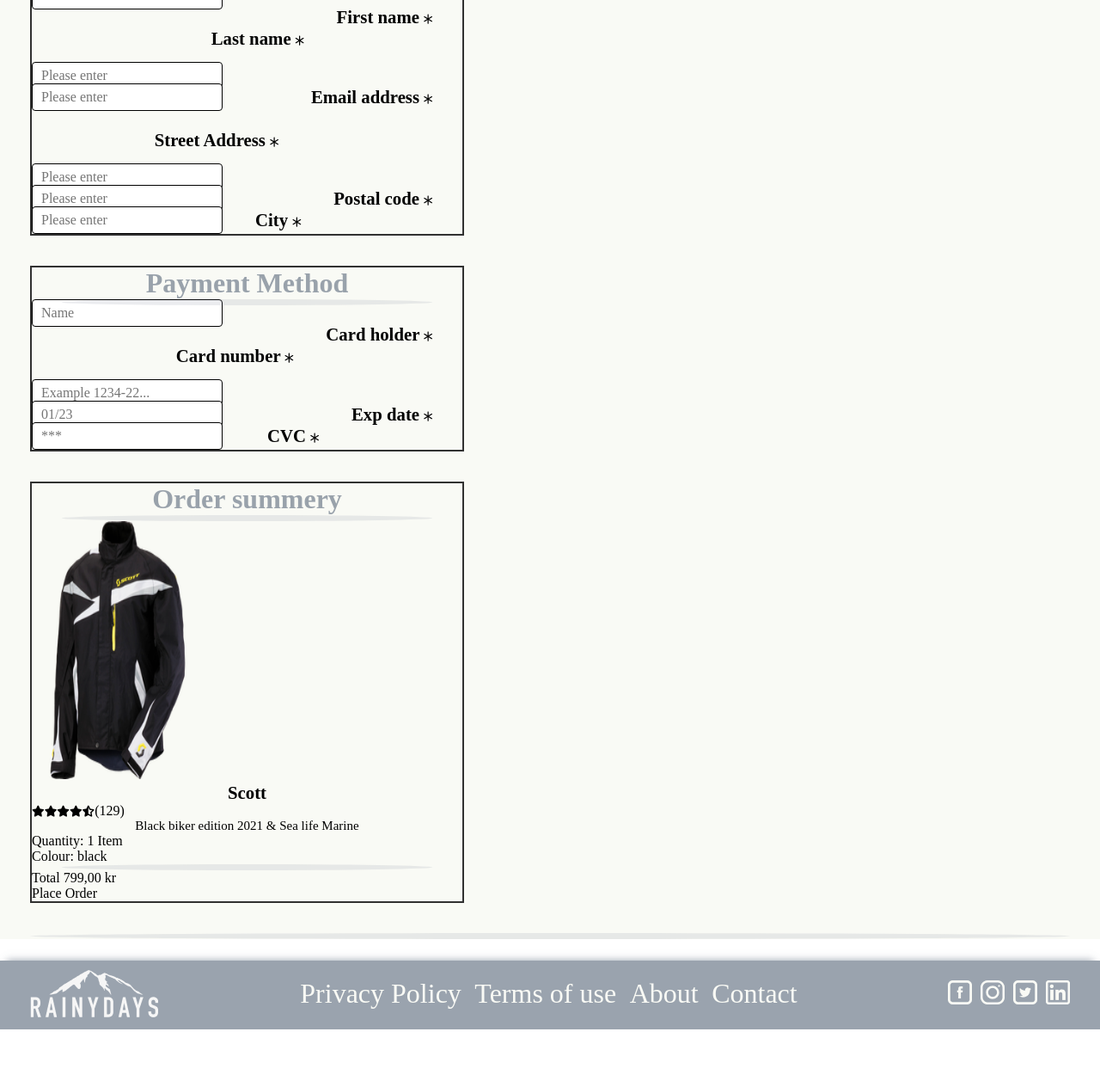
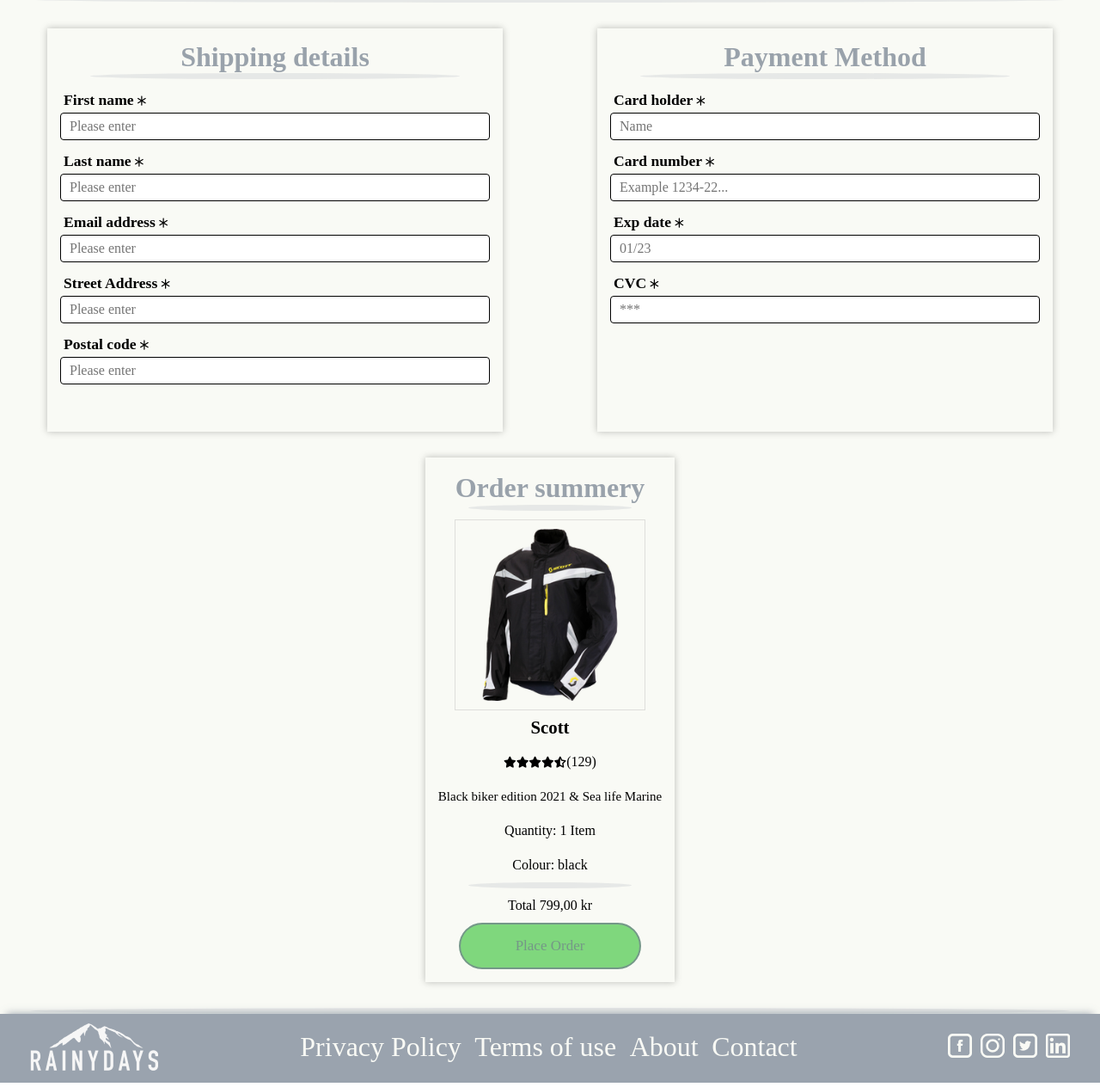
Before and after one commit to Nikita-stud/Interaction-Design, a plain HTML site: page checkout.html in a window 1280 px wide. Shown: the part 139-1403 px from the top of the page at 86% size. Before the commit the page ends 1341 px from the top, so only its background shows below. Drawn offline with Linux system fonts and the light colour scheme; a web font is replaced by a local one.

Commit message:
almost done

```diff
--- a/checkout.html
+++ b/checkout.html
@@ -15,7 +15,7 @@
 
 
 <body>
-  <header>
+  <header class="relative-header">
     <section class="dark-header">
       <p>Sale up to 20%</p>
     </section>
@@ -41,15 +41,15 @@
   </header>
 
   <main>
-
-    <h1 class="grey">Checkout</h1>
+    <h1 class="h1-grey">Checkout</h1>
     <div class="line"></div>
 
-
-    <section class="contact-field">
-      <h1 class="h1-grey">Shipping details</h1>
+    <section class="main-flex">
+    <section class="shipping-field">
+      <h2 class="h2-grey">Shipping details</h1>
       <div class="line"></div>
-      <form action="#" method="post"></form>
+      <form action="#" method="post">
+        <div class="input-section">
           <label type="fname">First name <i class="fa-sharp fa-regular fa-asterisk"></i></label>
           <input type="text" id="fname" name="first-name" placeholder="Please enter" required>
           <label type="lname">Last name <i class="fa-sharp fa-regular fa-asterisk"></i></label>
@@ -60,15 +60,15 @@
           <input type="text" id="subject" name="subject" placeholder="Please enter" required>
           <label type="post">Postal code <i class="fa-sharp fa-regular fa-asterisk"></i></label>
           <input type="text" id="post" name="post" placeholder="Please enter" required>
-        <label type="city">City <i class="fa-sharp fa-regular fa-asterisk"></i></label>
-        <input type="text" id="city" name="city" placeholder="Please enter" required>
+        </div>
       </form>
     </section>
 
-    <section class="contact-field">
-      <h1 class="h1-grey">Payment Method</h1>
+    <section class="payment-field">
+      <h2 class="h2-grey">Payment Method</h1>
       <div class="line"></div>
       <form action="#" method="post"></form>
+        <div class="input-section">
           <label type="card-name">Card holder <i class="fa-sharp fa-regular fa-asterisk"></i></label>
           <input type="text" id="card-name" name="card-name" placeholder="Name" required>
           <label type="card-nr">Card number <i class="fa-sharp fa-regular fa-asterisk"></i></label>
@@ -77,11 +77,15 @@
           <input type="email" id="exp" name="exp-date" placeholder="01/23" required>
           <label type="cvc">CVC <i class="fa-sharp fa-regular fa-asterisk"></i></label>
           <input type="text" id="cvc" name="cvc" placeholder="***" required>
+        </div>
       </form>
     </section>
+  </section>
 
-    <section class="contact-field">
-      <h1 class="h1-grey">Order summery</h1>
+
+    <section class="order-section">
+      <div class="order-field">
+        <h2 class="h2-grey">Order summery</h1>
         <div class="line"></div>
         <img src="/pictures/RainyDays_Jacket4.png" class="checkout-img" alt="Black biker 2021 marine jacket"/>
         <p class="jackets-title">Scott</p>
@@ -94,14 +98,10 @@
         <p></p>
         <div class="line"></div>
         <p>Total 799,00 kr</p>
-      <p>Place Order</p>
+        <a href="/checkous-success.html" class="cta-order">Place Order</a>
+      </div>
     </section>
-
-
-
-
     <div class="line"></div>
-
   </main>
 
   <footer>
--- a/styles.css
+++ b/styles.css
@@ -11,6 +11,11 @@
   margin: 0;
   padding: 0;
   background-repeat: no-repeat;
+}
+.body-small{
+    min-height: 100vh;
+    display: grid;
+    grid-template-rows: auto 1fr auto;
 }
 main{
   background-color: var(--white-text-page);
@@ -66,7 +71,7 @@ nav a{
   width: 140px;
   margin: 13px 35px;
 }
-label{
+header label{
   float: right;
   padding: 22px 35px 22px 3px;
   font-size: 30px;
@@ -271,7 +276,7 @@ footer{
   box-shadow: 0px -8px 9px -8px rgba(112, 124, 140, 0.7);
   width: 100%;
   height: 80px;
-  margin-top: 25px;
+  margin-top: 0px;
   font-size: var(--size-text-header-footer);
 }
 .footer-nav{
@@ -380,61 +385,109 @@ footer nav a {
   text-align: center;
   color: var(--grey);
 }
+.question{
+  margin-top: 20px;
+}
 .main-flex{
   display: flex;
-  flex-direction: column;
   justify-content: space-around;
+  align-items: baseline;
 }
+.main-flex > *{
+  flex: 1;
+}
+
 .map{
-  border: #313131 2px solid ;
   align-items: center;
-  display: inline-block;
   max-width: 600px;
-  margin: 35px 35px;
-  clear: both;
+  margin: 35px 0px;
 }
 .map img{
-  max-width: 500px;
-  max-height: 350px;
+  width: 100%;
+  max-height: 400px;
+}
+.h1-grey i{
+  font-size: 1.6rem;
 }
 
 .contact-field{
-  margin: 35px 35px;
-  border: #313131 2px solid ;
-  width: 100%;
-  max-width: 501px;
-}
-form{
-  width: 100%;
-  max-width: 500px;
+  max-width: 561px;
 }
 .input-section{
+  width: 100%;
   display: flex;
   flex-direction: column;
-  width: 100%;
+}
+.input-section > *{
+  flex: 1;
 }
 input, textarea{
-  margin-top: -20px;
   border: 1px solid black;
   border-radius: 4px;
   padding: 6px 10px;
   font-size: var(--form-text);
 }
 label{
-  display: block;
-  font-size: 1.3rem;
+  margin-top: 10px;
+  padding: 4px;
+  font-size: 1.1rem;
   font-weight: bold;
-  margin-top: 0px;
-}
-textarea{
-  height: 76px;
 }
 
 /* -----Checkout----- */
+.shipping-field, .payment-field{
+  max-width: 500px;
+  min-height: 439px;
+  margin:30px 0px;
+  padding: 15px;
+  box-shadow: 0px 0px 8px rgba(0,0,0,0.25);
+}
+
+.order-section{
+ display: grid;
+ place-items: center;
+ margin: 0 0 30px 0;
+}
+.order-field{
+  display: flex;
+  flex-direction: column;
+  justify-content: center;
+  line-height: 40px;
+  align-items: center;
+  max-height: 919px;
+  max-width: 435px;
+  padding: 15px;
+  box-shadow: 0px 0px 8px rgba(0,0,0,0.25);
+}
+
+.input-section__half{
+  display: flex;
+  align-items: center;
+  justify-content: space-between;
+}
+.input-section__half > *{
+
+}
+
+.input-section__half-section{
+}
+
 .checkout-img{
+  padding: 10px;
+  margin-top: 10px;
   width: 200px;
-  height: 300px;
+  height: 200px;
+  border: 1px rgba(128, 128, 128, 0.23) solid;
 }
+
+
+
+
+
+
+
+
+
 
 
 
@@ -526,9 +579,12 @@ textarea{
 
 /* ----- My Bag Page----- */
 .bag{
-  max-width: 858px;
+  display: flex;
+  flex-direction: column;
+  align-items: center;
+  max-width: 758px;
   max-height: 521px;
-  box-shadow: 0px 4px 8px rgba(0, 0, 0, 0.25)
+  box-shadow: 0px 4px 8px rgba(0, 0, 0, 0.25);
 }
 .bag__content{
   display: flex;
@@ -551,10 +607,12 @@ textarea{
 .order-summary{
   display: flex;
   flex-direction: column;
+  line-height: 65px;
   font-size: 2rem;
   max-width: 293px;
   max-height: 618px;
   padding: 10px;
+  margin-top: 60px;
   border-radius: 4px;
   box-shadow: 0px 4px 8px rgba(0, 0, 0, 0.25)
 }
@@ -621,7 +679,9 @@ textarea{
 
 
 
+@media (min-width:841px) and (max-width: 1162){
 
+}
 
 
 @media (min-width:840px){
@@ -808,58 +868,7 @@ textarea{
 
 
   /* -----Contact Page----- */
-.main-flex{
-  display: flex;
-  justify-content: space-between;
-}
-.h1-grey{
-  text-align: center;
-  color: var(--grey);
-}
 
-.map{
-  border: #313131 2px solid ;
-  align-items: center;
-  display: inline-block;
-  max-width: 600px;
-  margin: 35px 35px;
-}
-.map img{
-  max-width: 500px;
-  max-height: 350px;
-}
-
-.contact-field{
-  margin: 35px 35px;
-  border: #313131 2px solid ;
-  width: 100%;
-  max-width: 501px;
-}
-form{
-  width: 100%;
-  max-width: 500px;
-}
-.input-section{
-  display: flex;
-  flex-direction: column;
-  width: 100%;
-}
-input, textarea{
-  margin-top: -20px;
-  border: 1px solid black;
-  border-radius: 4px;
-  padding: 6px 10px;
-  font-size: var(--form-text);
-}
-label{
-  display: block;
-  font-size: 1.3rem;
-  font-weight: bold;
-  margin-top: 0px;
-}
-textarea{
-  height: 76px;
-}
 
 
 /*----- Jackets Special Page -----*/
@@ -996,7 +1005,7 @@ textarea{
   border: 2px solid var(--white-text-page);
   border-radius: 40px;
 }
-.cta-add{
+.cta-add,  .cta-order{
   display: inline;
   color: var(--grey);
   padding: 5px 63.5px;
@@ -1021,6 +1030,14 @@ textarea{
   border: 2px solid var(--grey);
   border-radius: 40px;
 }
+.cta-order{
+  color: var(--grey);
+  background-color: rgba(16, 182, 16, 0.522);
+  padding: 5px 63.5px;
+  font-size: 1.0625rem;
+  border: 2px solid var(--grey);
+  border-radius: 40px;
+}
 .cta-sign-up{
   display: none;
   padding: 6px 45px;
@@ -1035,11 +1052,16 @@ textarea{
 .cta-send{
   color: var(--grey);
   background-color: #fff;
-  margin: 10px;
+  box-shadow: 0px 4px 8px rgba(0,0,0,0.15);
+  margin: 20px 0px;
   padding: 5px 65px;
   font-size: 1.0625rem;
   border: 2px solid var(--grey);
   border-radius: 40px;
+}
+.cta-send:hover{
+  background-color: rgba(193, 188, 188, 0.429);
+  border: 2px solid rgb(97, 97, 97);
 }
 .line{
   background-color: var(--grey);
```
Also changed, not shown: about.html (+1 -1 lines), bag.html (+3 -6 lines), checkous-success.html (+1 -1 lines), contact.html (+5 -6 lines). Lines whose indentation alone changed are shown as unchanged.
